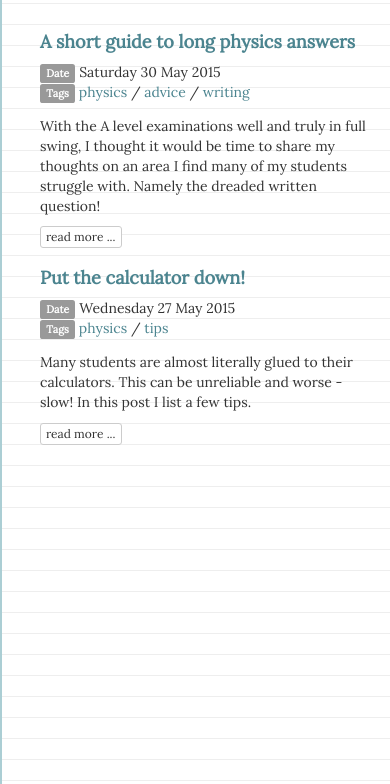
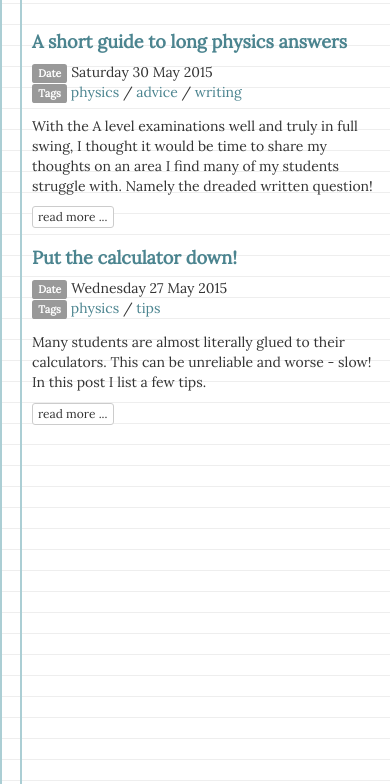
Before and after one commit to marksbrown/legup.london, a plain HTML site: page index.html in a window 390 px wide. Shown: the part 60-844 px from the top of the page. Drawn offline with Linux system fonts and the light colour scheme.

Commit message:
Some mobile styles for a small margin on the mobile

```diff
--- a/theme/css/style.css
+++ b/theme/css/style.css
@@ -261,10 +261,18 @@ body, html {
   height:100%;
 }
 
+.container {
+  margin-left: 0px;
+  padding-left: 10px;
+}
 
+.main-wrapper {
+  margin-left: 20px;
+  min-height:100%;
+  border-left:2px solid #abced4;
+}
 @media screen and (min-width: 920px) {
   .main-wrapper {
-    height:100%;
     margin-left:100px;
     border-left:2px solid #abced4;
 }
```
